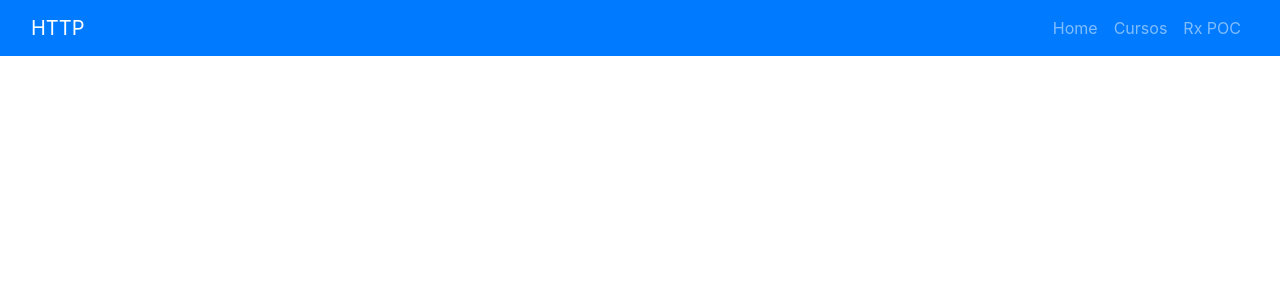
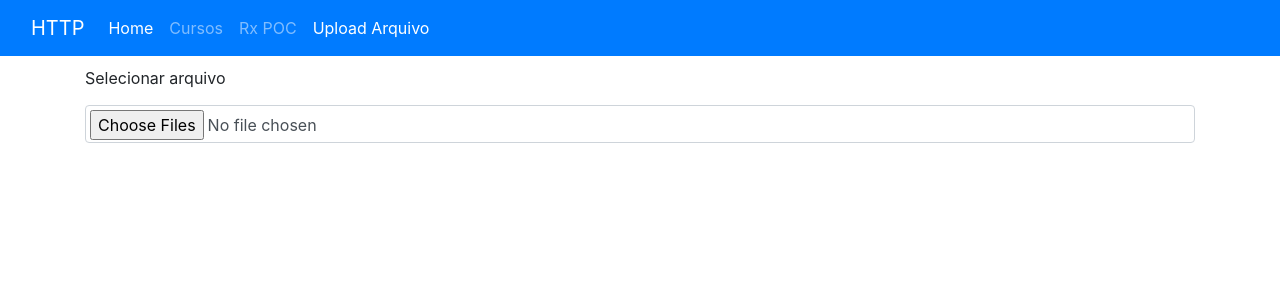
Before and after one commit to kevynfg/angular-loiane-http, an Angular app: page /upload in a window 1280 px wide. Before the commit this address led to /. Shown: the top 300 px of the page. Built offline with nearby package versions, Linux system fonts and the light colour scheme.

Commit message:
- fileUpload with Bootstrap

```diff
--- a/src/app/app-routing.module.ts
+++ b/src/app/app-routing.module.ts
@@ -3,13 +3,30 @@ import { NgModule } from '@angular/core';
 import { RouterModule, Routes } from '@angular/router';
 
 const routes: Routes = [
-  {path: '', pathMatch: 'full', redirectTo: 'cursos'},
-  {path: 'cursos', loadChildren: () => import('./cursos/cursos.module').then(m => m.CursosModule)},
-  {path: 'rxjs-poc', loadChildren: () => import('./unsubscribe-rxjs/unsubscribe-rxjs.module').then(m => m.UnsubscribeRxjsModule)}
+  { path: '', pathMatch: 'full', redirectTo: 'cursos' },
+  {
+    path: 'cursos',
+    loadChildren: () =>
+      import('./cursos/cursos.module').then((m) => m.CursosModule),
+  },
+  {
+    path: 'upload',
+    loadChildren: () =>
+      import('./upload-file/upload-file.module').then(
+        (m) => m.UploadFileModule
+      ),
+  },
+  {
+    path: 'rxjs-poc',
+    loadChildren: () =>
+      import('./unsubscribe-rxjs/unsubscribe-rxjs.module').then(
+        (m) => m.UnsubscribeRxjsModule
+      ),
+  },
 ];
 
 @NgModule({
   imports: [RouterModule.forRoot(routes)],
-  exports: [RouterModule]
+  exports: [RouterModule],
 })
-export class AppRoutingModule { }
+export class AppRoutingModule {}
--- a/src/app/app.component.html
+++ b/src/app/app.component.html
@@ -13,12 +13,38 @@
       <!-- <span class="navbar-toggler-icon"></span> -->
     </button>
     <!-- <div class="collapse navbar-collapse" id="navbarNavAltMarkup"> -->
-      <div class="navbar-nav">
-        <a class="nav-link" aria-current="page" [routerLink]="['/']" routerLinkActive="active">Home</a>
-        <a class="nav-link" [routerLink]="'/cursos'" routerLinkActive="active">Cursos</a>
-        <a class="nav-link" [routerLink]="'/rxjs-poc'" routerLinkActive="active">Rx POC</a>
-      </div>
+    <div class="collapse navbar-collapse" id="navbarNav">
+      <ul class="navbar-nav">
+        <li class="nav-item">
+          <a
+            class="nav-link"
+            aria-current="page"
+            [routerLink]="['/']"
+            routerLinkActive="active"
+            >Home</a
+          >
+        </li>
+        <li class="nav-item">
+          <a class="nav-link" [routerLink]="'/cursos'" routerLinkActive="active"
+            >Cursos</a
+          >
+        </li>
+        <li class="nav-item">
+          <a
+            class="nav-link"
+            [routerLink]="'/rxjs-poc'"
+            routerLinkActive="active"
+            >Rx POC</a
+          >
+        </li>
+        <li class="nav-item">
+          <a class="nav-link" [routerLink]="'/upload'" routerLinkActive="active"
+            >Upload Arquivo</a
+          >
+        </li>
+      </ul>
     </div>
+  </div>
   <!-- </div> -->
 </nav>
 
--- a/src/app/cursos/cursos-lista/cursos-lista.component.ts
+++ b/src/app/cursos/cursos-lista/cursos-lista.component.ts
@@ -46,7 +46,7 @@ export class CursosListaComponent implements OnInit {
         console.error(error);
         // this.error$.next(true);
         this.handleError();
-        return empty();
+        return EMPTY;
       })
     );
 
--- /dev/null
+++ b/src/app/upload-file/upload-file-routing.module.ts
@@ -0,0 +1,11 @@
+import { NgModule } from '@angular/core';
+import { RouterModule, Routes } from '@angular/router';
+import { UploadFileComponent } from './upload-file/upload-file.component';
+
+const routes: Routes = [{ path: '', component: UploadFileComponent }];
+
+@NgModule({
+  imports: [RouterModule.forChild(routes)],
+  exports: [RouterModule],
+})
+export class UploadFileRoutingModule {}
--- /dev/null
+++ b/src/app/upload-file/upload-file/upload-file.component.html
@@ -0,0 +1,19 @@
+<div style="margin-top: 10px">
+  <div class="mb-3">
+    <label
+      for="formFile"
+      id="customFileLabel"
+      class="form-label"
+      style="margin-bottom: 15px"
+      >Selecionar arquivo</label
+    >
+    <input
+      class="form-control"
+      style="padding: 4px"
+      type="file"
+      id="formFile"
+      (change)="onChange($event)"
+      multiple
+    />
+  </div>
+</div>
--- /dev/null
+++ b/src/app/upload-file/upload-file/upload-file.component.ts
@@ -0,0 +1,25 @@
+import { Component, OnInit } from '@angular/core';
+
+@Component({
+  selector: 'app-upload-file',
+  templateUrl: './upload-file.component.html',
+  styleUrls: ['./upload-file.component.scss'],
+})
+export class UploadFileComponent implements OnInit {
+  constructor() {}
+
+  ngOnInit(): void {}
+
+  onChange(event: any) {
+    const selectedFiles = event.srcElement.files as FileList;
+
+    document.getElementById('customFileLabel').innerHTML =
+      selectedFiles[0].name;
+
+    const fileNames = [];
+    for (let i = 0; i < selectedFiles.length; i++) {
+      fileNames.push(selectedFiles[i].name);
+    }
+    document.getElementById('customFileLabel').innerHTML = fileNames.join(', ');
+  }
+}
```
Also changed, not shown: src/app/upload-file/upload-file.module.ts (added, +15 -0 lines), src/app/upload-file/upload-file/upload-file.component.scss (added).
